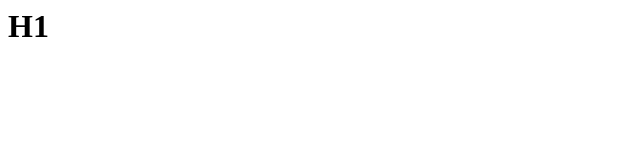
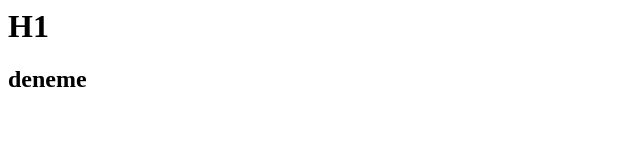
Before and after one commit to cihanayindi/Wordle-Game, a plain HTML site: page index.html in a window 1280 px wide. Shown: the whole page, without its empty margins (0-640 px from the left). Drawn offline with Linux system fonts and the light colour scheme.

Commit message:
deneme commiti

```diff
--- a/index.html
+++ b/index.html
@@ -6,5 +6,8 @@
         <h1>
             H1
         </h1>
+        <h2>
+            deneme
+        </h2>
     </body>
 </html>
```
